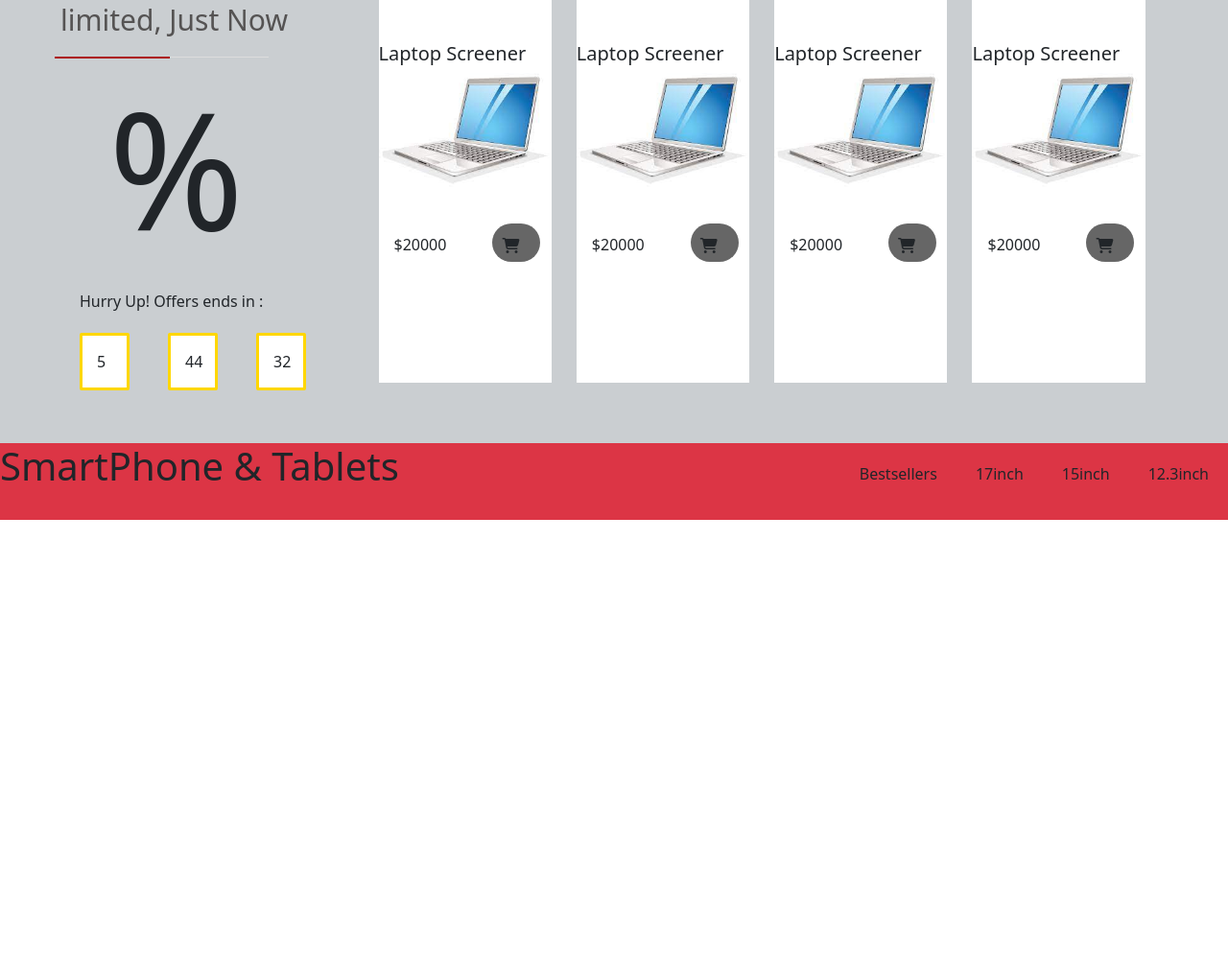
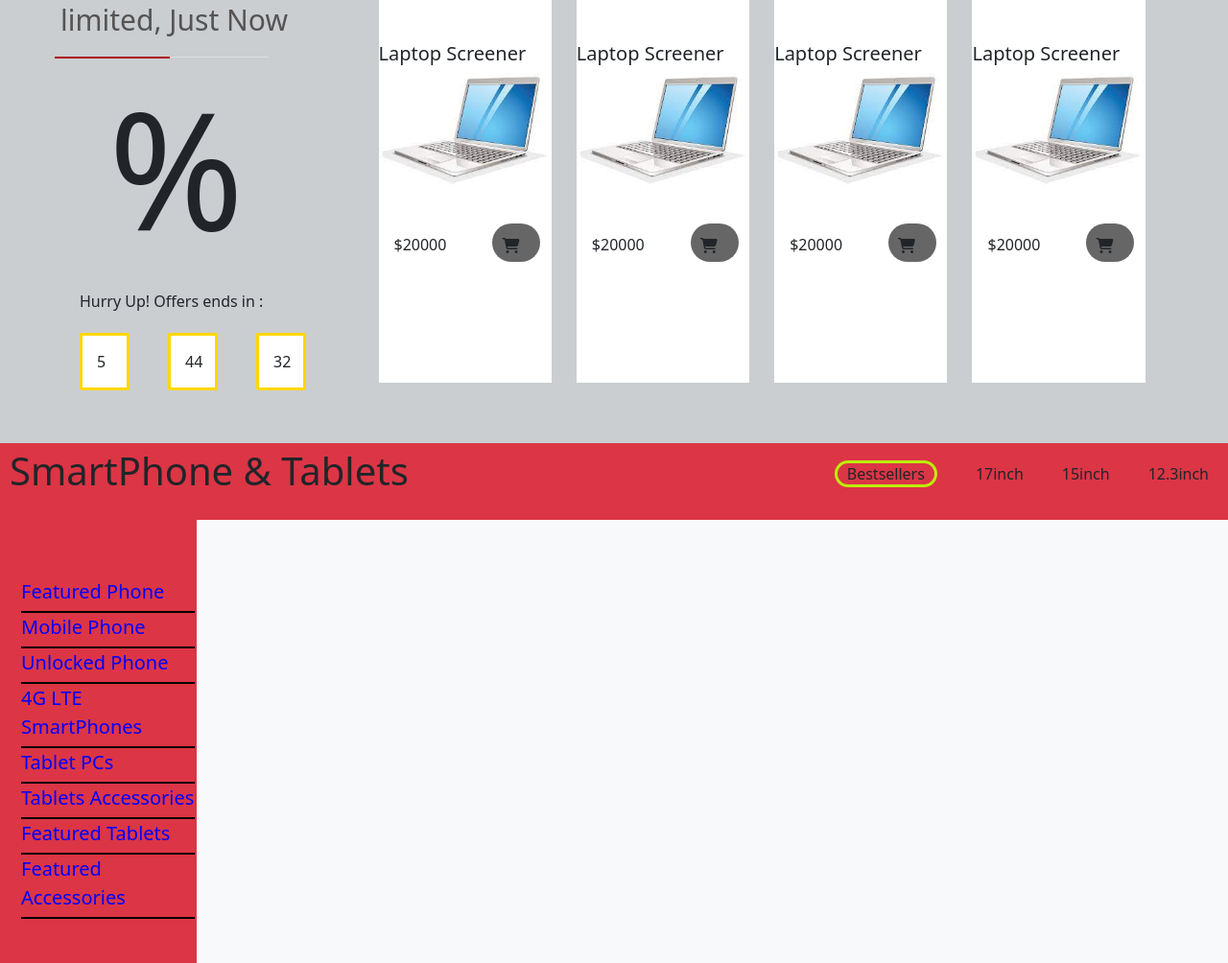
Before and after one commit to rmusamam/shopping_Website_by-using-js-n-bootstrap, a plain HTML site: page index.html in a window 1280 px wide. Shown: the part 1746-2750 px from the top of the page at 96% size. Before the commit the page ends 2288 px from the top, so only its background shows below. Drawn offline with nearby package versions, Linux system fonts and the light colour scheme.

Commit message:
secondary part of deal section

```diff
--- a/index.html
+++ b/index.html
@@ -904,6 +904,20 @@
 
                     </ul>
                 </header>
+                <div class="deal-secondary-part row">
+                    <div class="deal-secondary-part-list bg-danger list col-2">
+                        <ul>
+                            <li>Featured Phone </li>
+                            <li>Mobile Phone </li>
+                            <li>Unlocked Phone </li>
+                            <li>4G LTE SmartPhones </li>
+                            <li>Tablet PCs </li>
+                            <li>Tablets Accessories </li>
+                            <li>Featured Tablets </li>
+                            <li>Featured Accessories     </li>
+                        </ul>
+                    </div>
+                </div>
 
             </div>
         </section>
--- a/style.css
+++ b/style.css
@@ -1,6 +1,12 @@
 body{
     overflow-x: hidden;
     /* overflow-y: hidden; */
+}
+
+/* Generals */
+
+li{
+    list-style: none;
 }
 
 /* ---------------------
@@ -613,6 +619,37 @@ Deal Area
     padding: 20px;
 }
 
+.deal-main-div .deal-head-bar h1  {
+
+    margin-top: 5px;
+    padding-left: 10px;
+}
+
 .deal-main-div .deal-head-bar ul {
     margin-left: 20%;
 }
+
+.deal-main-div .deal-head-bar ul li span{
+    border: 3px solid rgb(188, 238, 9);
+    border-radius: 30px;
+    padding: 0 10px 0 10px;
+}
+.deal-main-div .deal-head-bar{
+    border-bottom: green;
+    box-shadow: grey 10 10 90 0.9;
+    box-shadow: grey  10 10 90 0.9;
+    /* /////to be continue///   // */
+}
+.deal-main-div .deal-secondary-part .deal-secondary-part-list {
+        /* padding-top: 60px;
+        padding-bottom: 30px; */
+    padding: 60px 2px 30px;
+}
+
+.deal-main-div .deal-secondary-part .deal-secondary-part-list li{
+
+    border-bottom:2px solid black;
+    font-size: 20px;
+    padding-bottom: 5px;
+
+}
```
